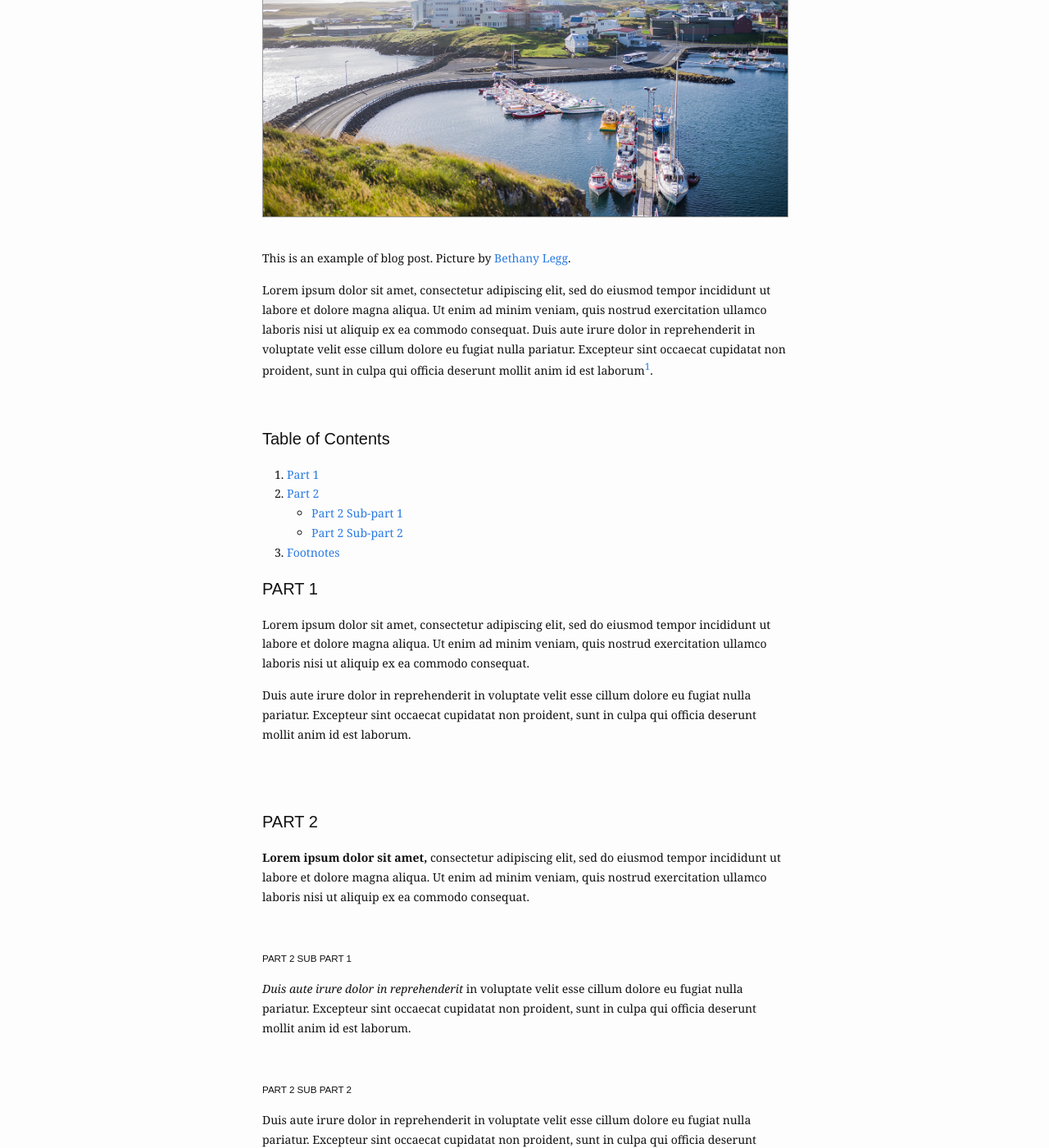
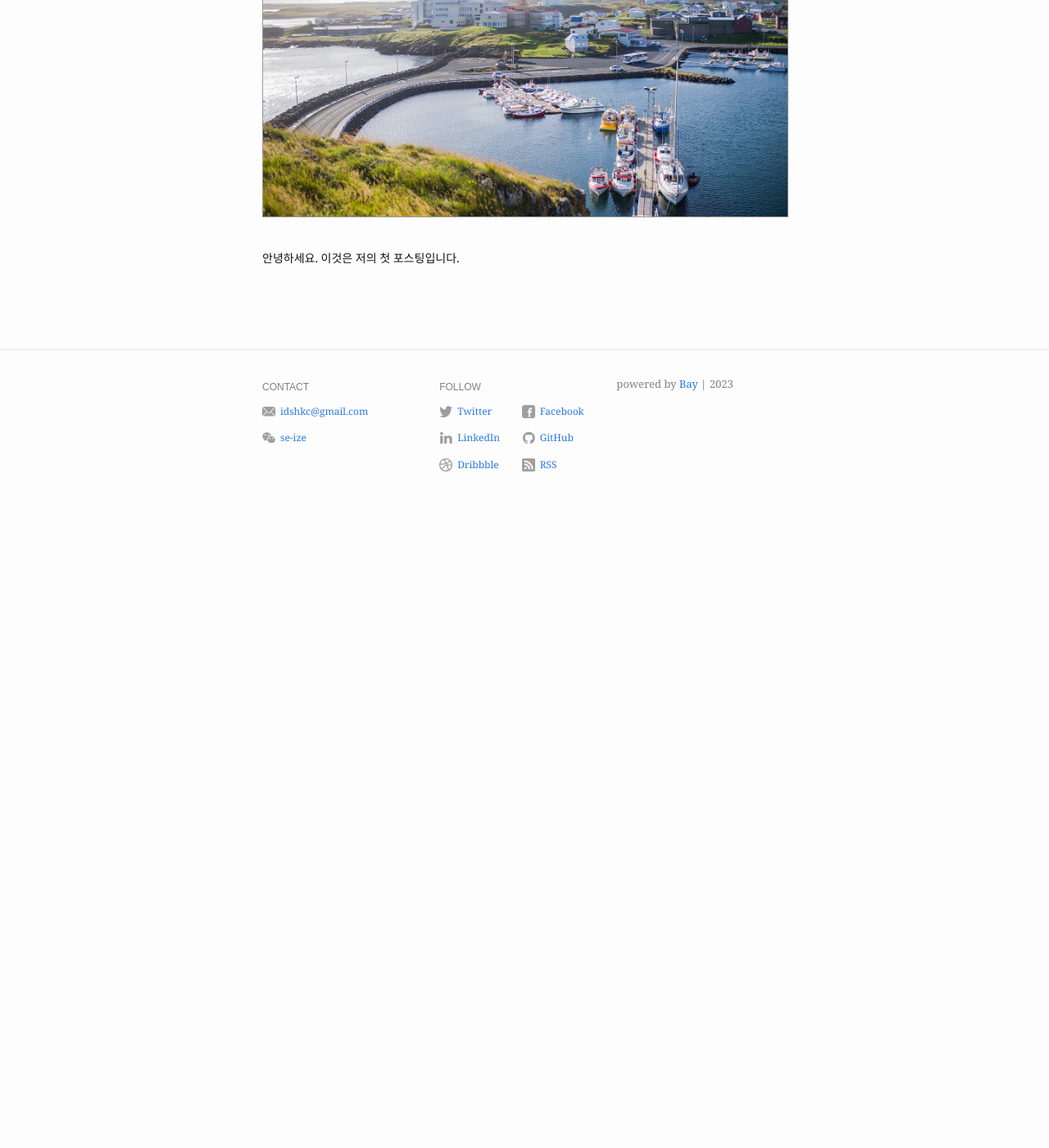
Before and after one commit to se-ize/se-ize.github.io, a Jekyll site: the page built from _posts/2019-10-26-example-of-blog-post.md, in a window 1280 px wide and 1400 px high, scrolled down 289 px. Shown: the whole window at 82% size. Built offline with Jekyll 4.4.1, drawn with Linux system fonts in a browser that asks for light colours; after the commit the page ends 919 px from its top, so only the background shows below that; some of the changed text lies outside the part shown.

Commit message:
custormized work, blog

```diff
--- a/_posts/2019-10-26-example-of-blog-post.md
+++ b/_posts/2019-10-26-example-of-blog-post.md
@@ -1,7 +1,7 @@
 ---
 layout: post
-title:  "Post example"
-date:   2019-10-26 10:00:40
+title:  "첫 포스팅"
+date:   2023-06-08 10:00:40
 blurb: "A look at an example post using Bay Jekyll theme."
 og_image: /assets/img/content/post-example/Banner.jpg
 ---
@@ -10,46 +10,6 @@ og_image: /assets/img/content/post-example/Banner.jpg
 <br />
 <br />
 
-This is an example of blog post.
-Picture by [Bethany Legg](https://unsplash.com/@bkotynski).
-
-Lorem ipsum dolor sit amet, consectetur adipiscing elit, sed do eiusmod tempor incididunt ut labore et dolore magna aliqua. Ut enim ad minim veniam, quis nostrud exercitation ullamco laboris nisi ut aliquip ex ea commodo consequat. Duis aute irure dolor in reprehenderit in voluptate velit esse cillum dolore eu fugiat nulla pariatur. Excepteur sint occaecat cupidatat non proident, sunt in culpa qui officia deserunt mollit anim id est laborum[^1].
+안녕하세요. 이것은 저의 첫 포스팅입니다.
 
 <br />
-
-
-#### Table of Contents
-1. [Part 1](#part-1)
-2. [Part 2](#part-2)
-    * [Part 2 Sub-part 1](#part-2-sub-part-1)
-    * [Part 2 Sub-part 2](#part-2-sub-part-2)
-3. [Footnotes](#footnotes)
-
-#### PART 1
-Lorem ipsum dolor sit amet, consectetur adipiscing elit, sed do eiusmod tempor incididunt ut labore et dolore magna aliqua. Ut enim ad minim veniam, quis nostrud exercitation ullamco laboris nisi ut aliquip ex ea commodo consequat.
-<br />
-
-Duis aute irure dolor in reprehenderit in voluptate velit esse cillum dolore eu fugiat nulla pariatur. Excepteur sint occaecat cupidatat non proident, sunt in culpa qui officia deserunt mollit anim id est laborum.
-
-<br />
-<br />
-
-#### PART 2
-**Lorem ipsum dolor sit amet,** consectetur adipiscing elit, sed do eiusmod tempor incididunt ut labore et dolore magna aliqua. Ut enim ad minim veniam, quis nostrud exercitation ullamco laboris nisi ut aliquip ex ea commodo consequat.
-
-<br />
-
-##### PART 2 SUB PART 1
-*Duis aute irure dolor in reprehenderit* in voluptate velit esse cillum dolore eu fugiat nulla pariatur. Excepteur sint occaecat cupidatat non proident, sunt in culpa qui officia deserunt mollit anim id est laborum.
-
-<br />
-
-##### PART 2 SUB PART 2
-Duis aute irure dolor in reprehenderit in voluptate velit esse cillum dolore eu fugiat nulla pariatur. Excepteur sint occaecat cupidatat non proident, sunt in culpa qui officia deserunt mollit anim id est laborum.
-
-<br />
-
-
-##### FOOTNOTES
-
-[^1]: This is a note!
```
Also changed, not shown: index.md (+1 -1 lines), work.md (+5 -5 lines).
